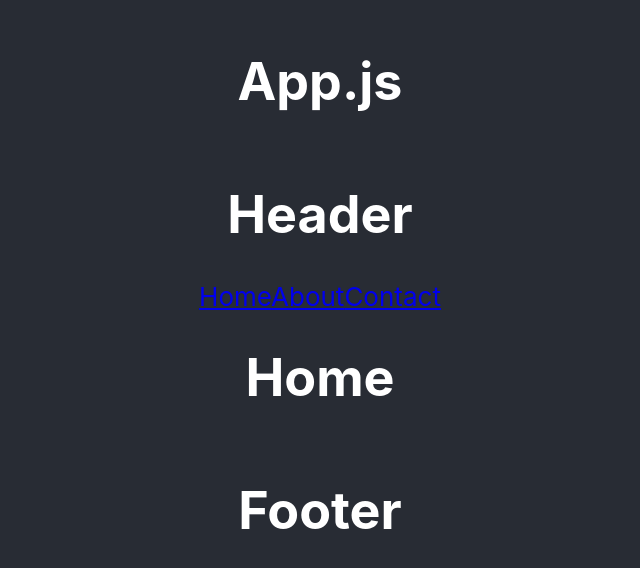
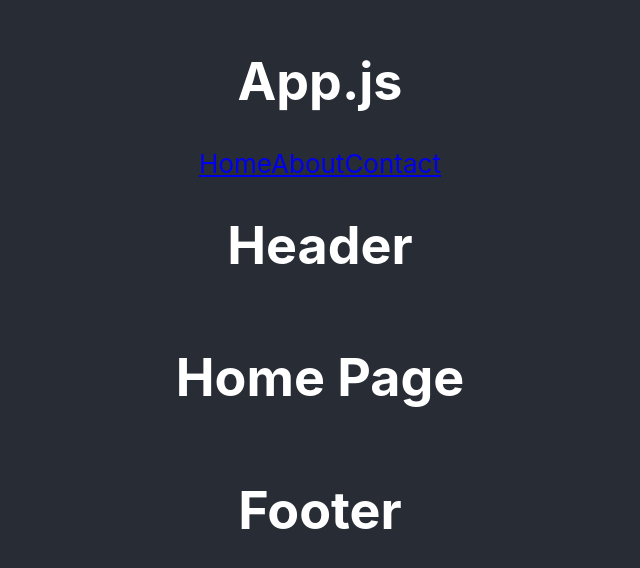
Before and after one commit to mjwall13/webdevmeg, a React (Create React App) app in the folder app/: page / in a window 1280 px wide. Shown: the part 104-672 px from the top of the page, without its empty margins (320-960 px from the left). Built offline with nearby package versions, Linux system fonts and the light colour scheme.

Commit message:
working on nav

```diff
--- a/app/src/app.module.css
+++ b/app/src/app.module.css
@@ -7,8 +7,8 @@
   min-width: 100vh;
   min-height: 100vh;
   background-color: #21252b;
-  background-image: url(./remi-jacquaint-cTVS0qZvXhI-unsplash.jpg);
-  background-repeat: repeat;
+  /* background-image: url(./remi-jacquaint-cTVS0qZvXhI-unsplash.jpg);
+  background-repeat: repeat; */
 }
 
 .container {
--- a/app/src/components/header/index.js
+++ b/app/src/components/header/index.js
@@ -1,23 +1,23 @@
-import React from 'react';
+import React, { Component } from 'react';
 import {BrowserRouter as Router, Link } from 'react-router-dom';
 
 import Home from '../../pages/home';
 import About from '../../pages/about';
 import Contact from '../../pages/contact';
 
-export default function Header() {
+class Header extends Component{
+    render (){
     return (
-        <>
-        <h1> Header </h1>
-        <nav>
         <Router>
-            <Link to="/" >Home</Link>
-            <Link to="/about" >About</Link>
-            <Link to="/contact" >Contact</Link>
-
+        <div>
+            <nav>
+                <Link path={Home} to="/" >Home</Link>
+                <Link path={About} to="/about" >About</Link>
+                <Link path={Contact} to="/contact" >Contact</Link>
+            </nav>
+            <h1>Header</h1>
+        </div>
         </Router>
-        </nav>
-        </>
-    )
-
+    )}
 }
+export default Header
--- a/app/src/pages/home/index.js
+++ b/app/src/pages/home/index.js
@@ -1,13 +1,16 @@
-import React, { Component } from 'react';
+import React, { Component }from 'react'
+import {BrowserRouter as Router, Link } from 'react-router-dom';
+import styles from '../../app.module.css'
+import App from "../../App";
 
 class Home extends Component {
 
     render() {
 
         return(
-            <>
-            <h1>Home</h1>
-            </>
+         <div>
+            <h1>Home Page</h1>
+        </div>
         )
     }
 }
```
